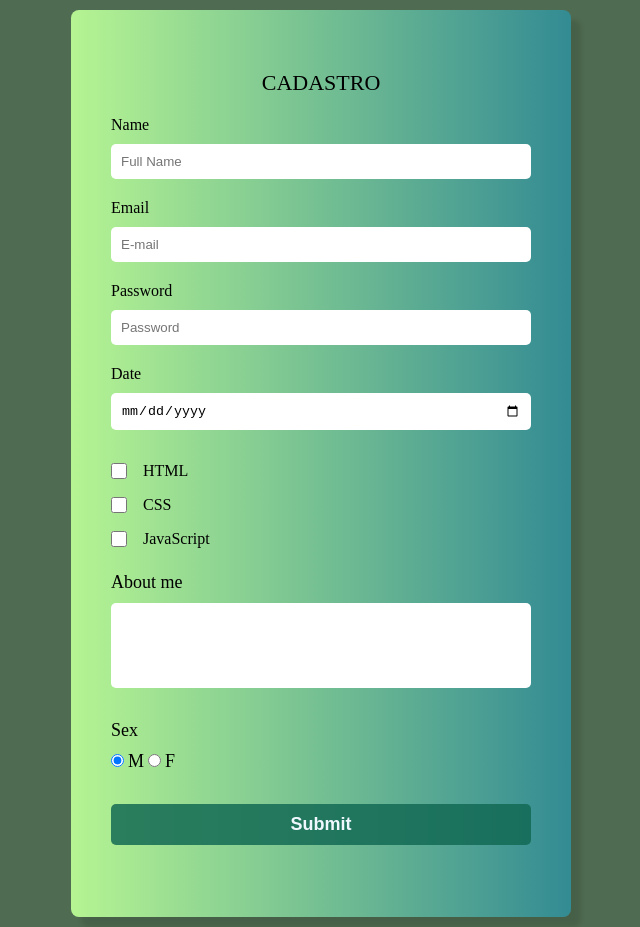
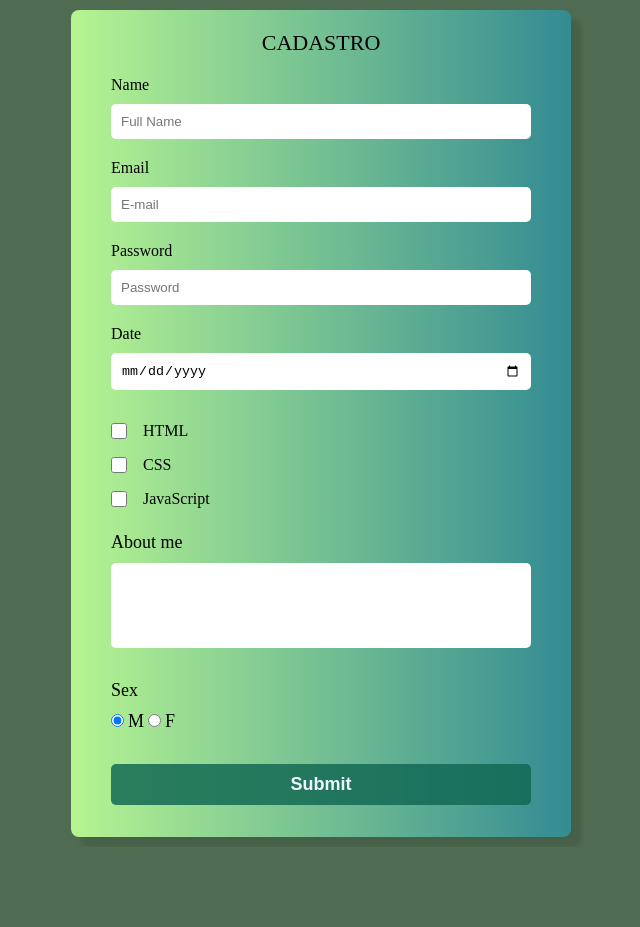
Before and after one commit to Vitorcastanhos/practical-project-1, a plain HTML site: page index.html in a window 1280 px wide. Shown: the whole page, without its empty margins (319-959 px from the left). After the commit the page ends 847 px from the top, so only its background shows below. Drawn offline with Linux system fonts and the light colour scheme.

Commit message:
adjusting padding

```diff
--- a/style.css
+++ b/style.css
@@ -12,7 +12,7 @@ body {
 	flex-direction: column;
 	max-width: 500px;
 	margin: 0 auto;
-	padding: 40px;
+	padding: 0 40px;
 	border-radius: 8px;
 	box-shadow: 10px 10px 5px 0px rgba(0, 0, 0, 0.100);
 	background: linear-gradient(to right, rgb(182, 244, 146), rgb(51, 139, 147));
```
